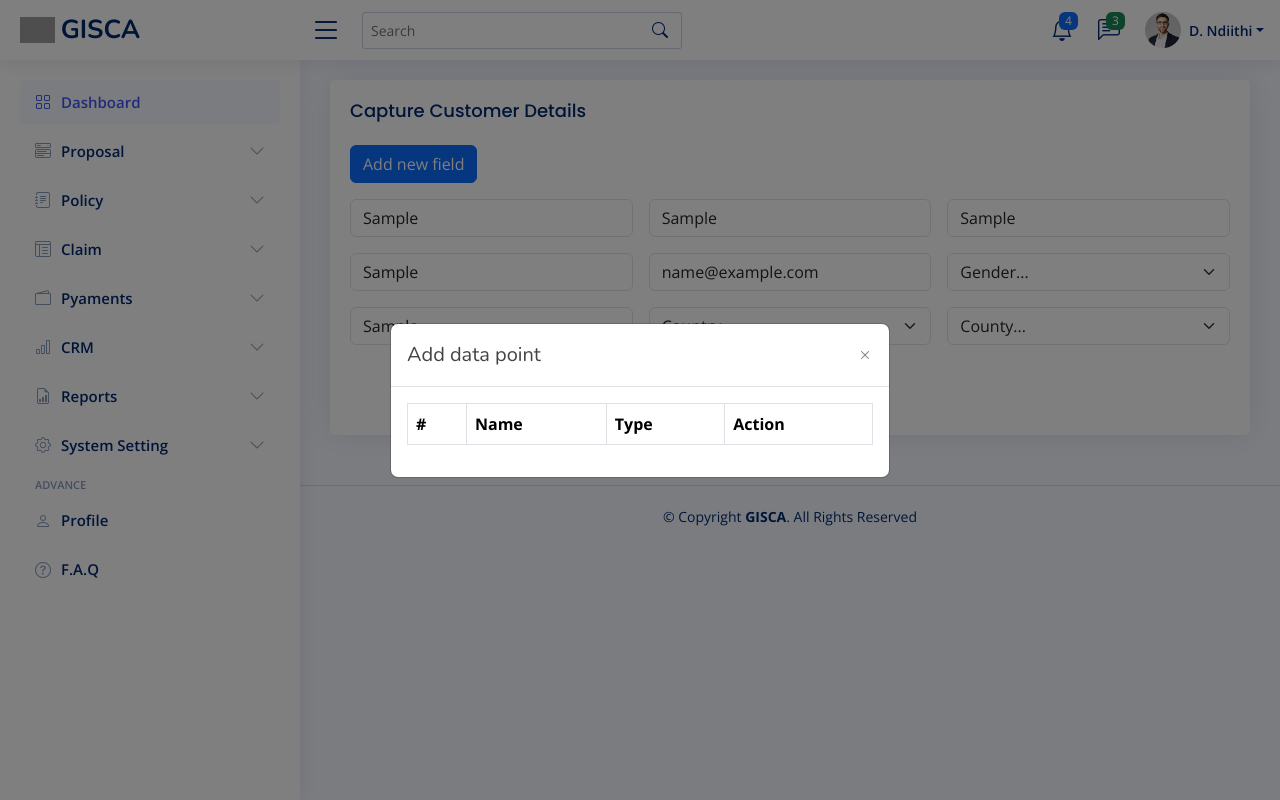
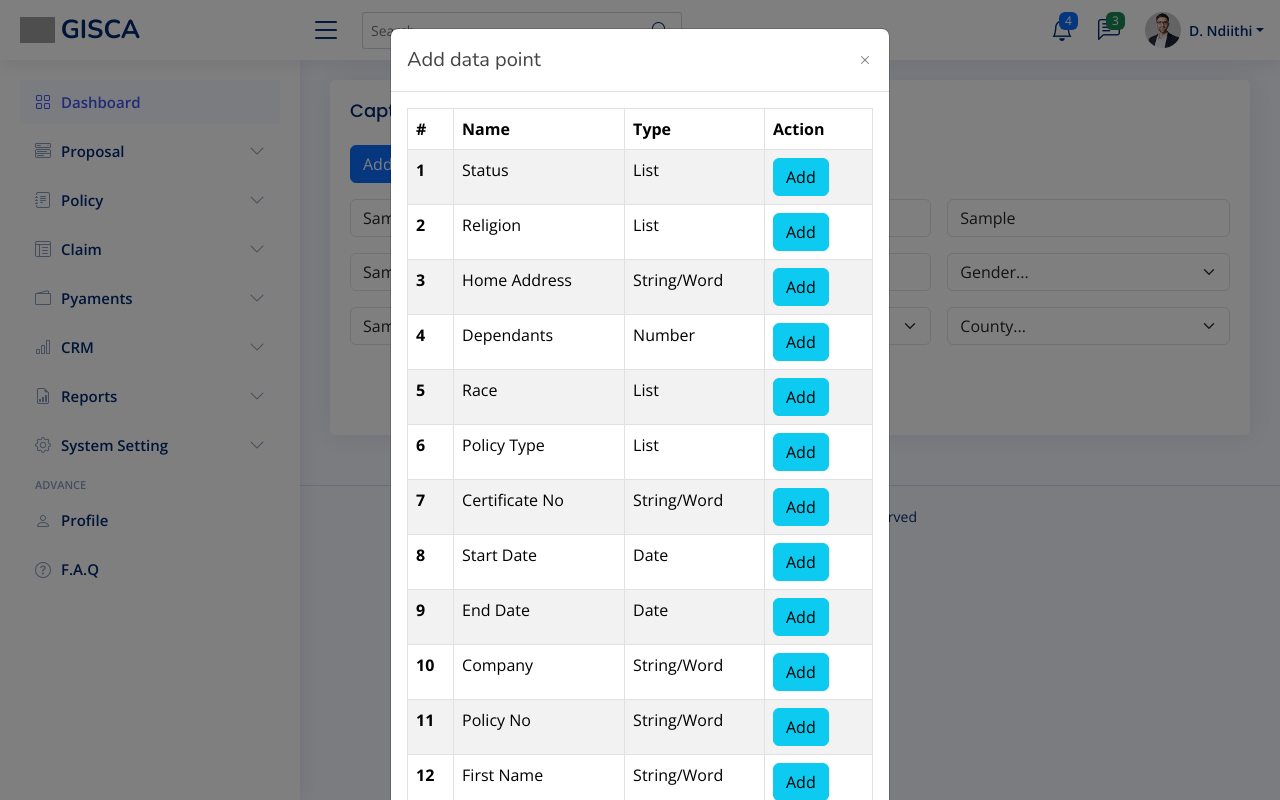
Before and after one commit to General-Insurance-Soft/tchalla, a Next.js app: page /page/crm/contact in a window 1280 px wide. Both pictures are taken after typing "Sample", "Sample", "Sample", "Sample", "name@example.com", "Sample" into the empty fields and a click on the button "Add new field". Built offline with nearby package versions, Linux system fonts and the light colour scheme; grey boxes are pictures that could not be loaded.

Commit message:
diplay list of data points

```diff
--- a/app/page/crm/contact/page.js
+++ b/app/page/crm/contact/page.js
@@ -98,12 +98,12 @@ export default function Page() {
                                 </thead>
                                 <tbody>
 
-                                    {/* {
-                                        (tableData !== undefined)
+                                    {
+                                        (combinedDataArry !== undefined)
 
                                         &&
 
-                                        tableData.map((data, index) => {
+                                        combinedDataArry.map((data, index) => {
                                             return (
                                                 <tr key={index}>
                                                     <th scope="row">{index + 1}</th>
@@ -115,7 +115,7 @@ export default function Page() {
                                                 </tr>
                                             );
                                         })
-                                    } */}
+                                    }
 
                                 </tbody>
                             </table>
```
